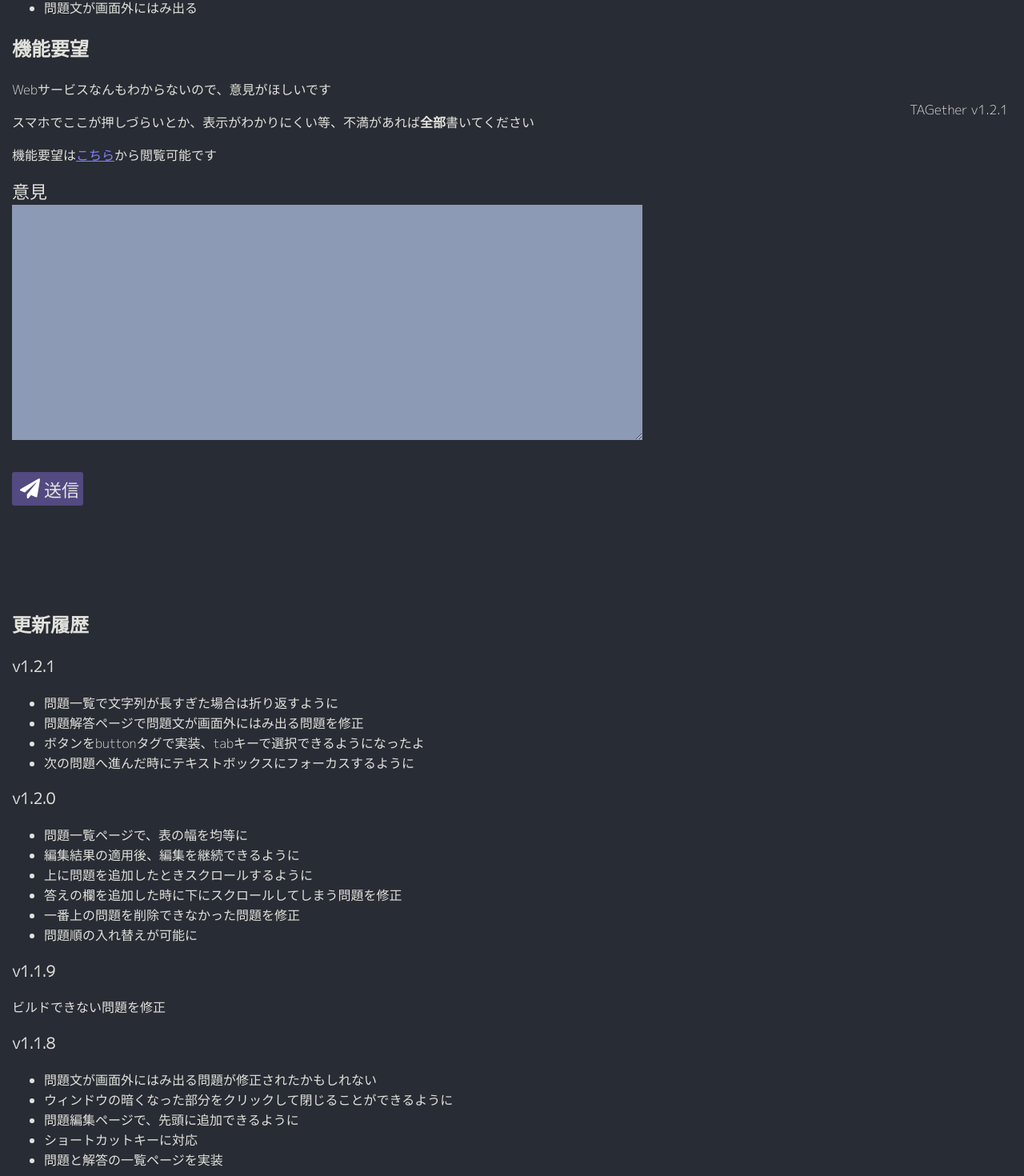
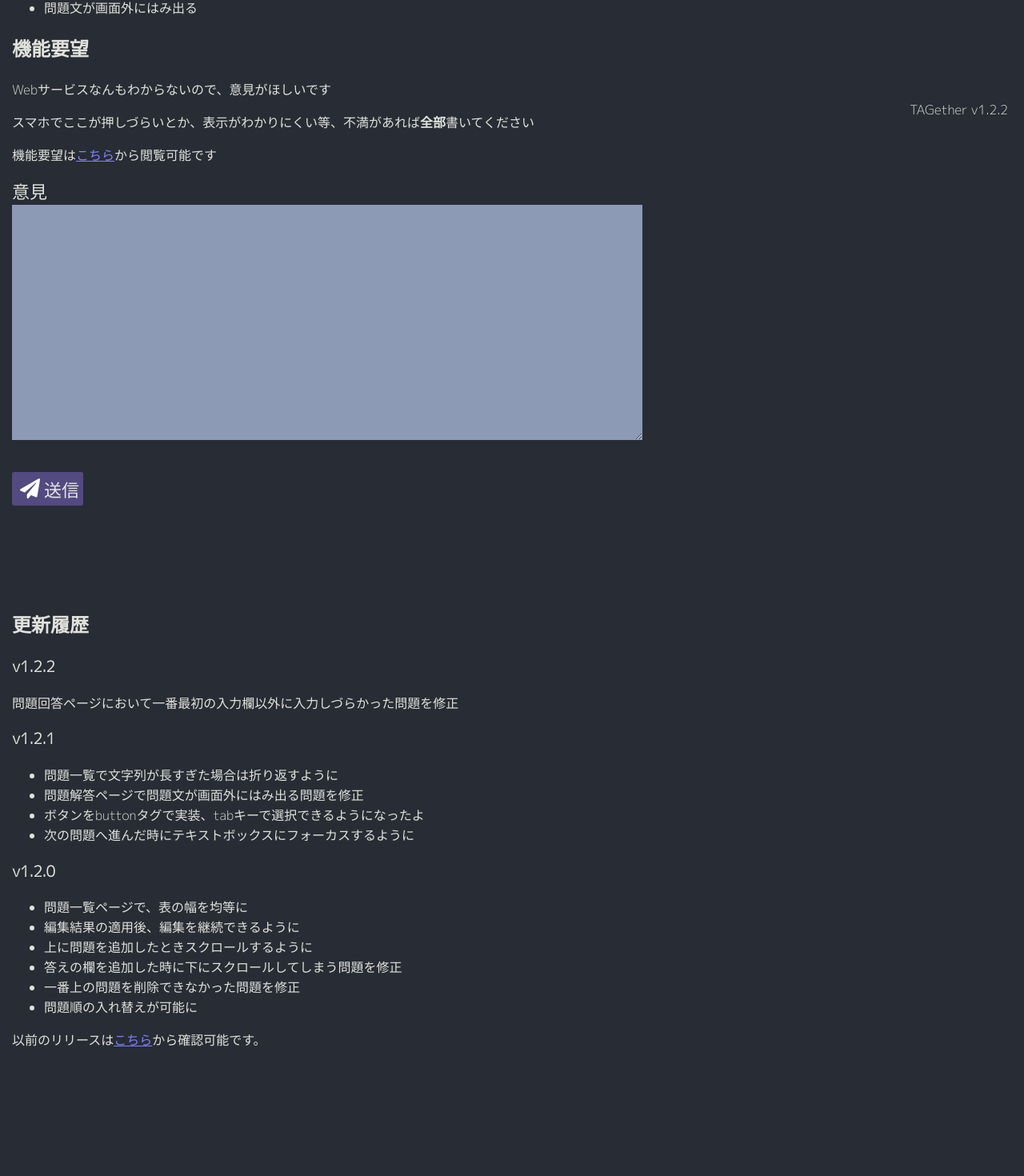
Before and after one commit to watasuke102/TAGether, a Next.js app: page / in a window 1280 px wide. Shown: the part 635-2105 px from the top of the page at 80% size. After the commit the page ends 1963 px from the top, so only its background shows below. Built offline with nearby package versions, Linux system fonts and the light colour scheme.

Commit message:
release: 1.2.2

```diff
--- a/package.json
+++ b/package.json
@@ -1,6 +1,6 @@
 {
   "name": "tagether",
-  "version": "1.2.1",
+  "version": "1.2.2",
   "description": "",
   "main": "index.js",
   "scripts": {
--- a/src/pages/index.tsx
+++ b/src/pages/index.tsx
@@ -80,6 +80,9 @@ export default function index() {
 
       <h2>更新履歴</h2>
 
+      <h3>v1.2.2</h3>
+      <p>問題回答ページにおいて一番最初の入力欄以外に入力しづらかった問題を修正</p>
+
       <h3>v1.2.1</h3>
       <ul>
         <li>問題一覧で文字列が長すぎた場合は折り返すように</li>
@@ -98,25 +101,13 @@ export default function index() {
         <li>問題順の入れ替えが可能に</li>
       </ul>
 
-      <h3>v1.1.9</h3>
-      <p>ビルドできない問題を修正</p>
-
-      <h3>v1.1.8</h3>
-      <ul>
-        <li>問題文が画面外にはみ出る問題が修正されたかもしれない</li>
-        <li>ウィンドウの暗くなった部分をクリックして閉じることができるように</li>
-        <li>問題編集ページで、先頭に追加できるように</li>
-        <li>ショートカットキーに対応</li>
-        <li>問題と解答の一覧ページを実装</li>
-      </ul>
-
       <p>
         以前のリリースは
         <a href='https://github.com/watasuke102/TAGether/releases'>こちら</a>
         から確認可能です。
       </p>
 
-      <p className={css.version}>TAGether v1.2.1</p>
+      <p className={css.version}>TAGether v1.2.2</p>
 
       <Modal {...modalData} />
     </div>
```
